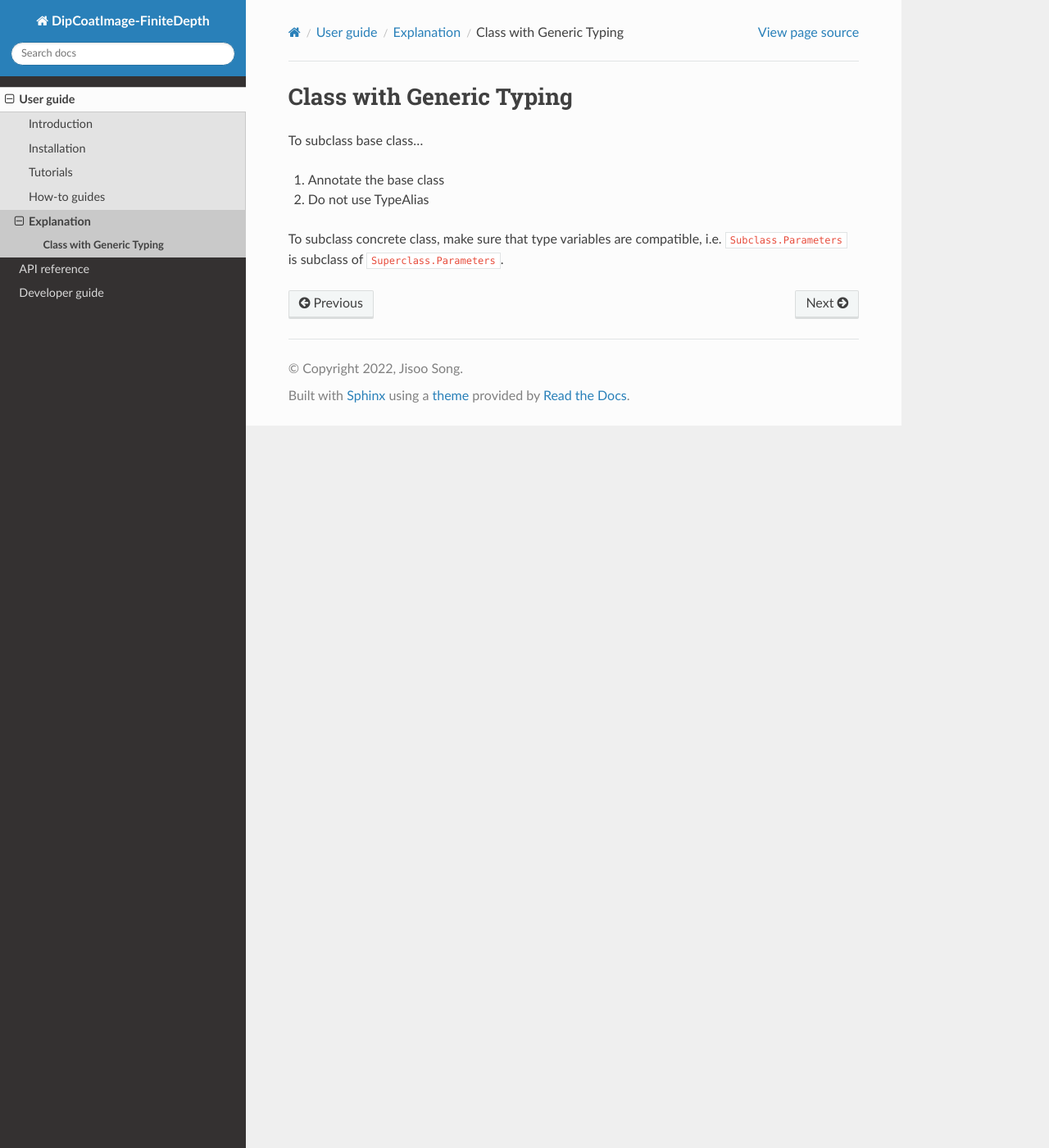
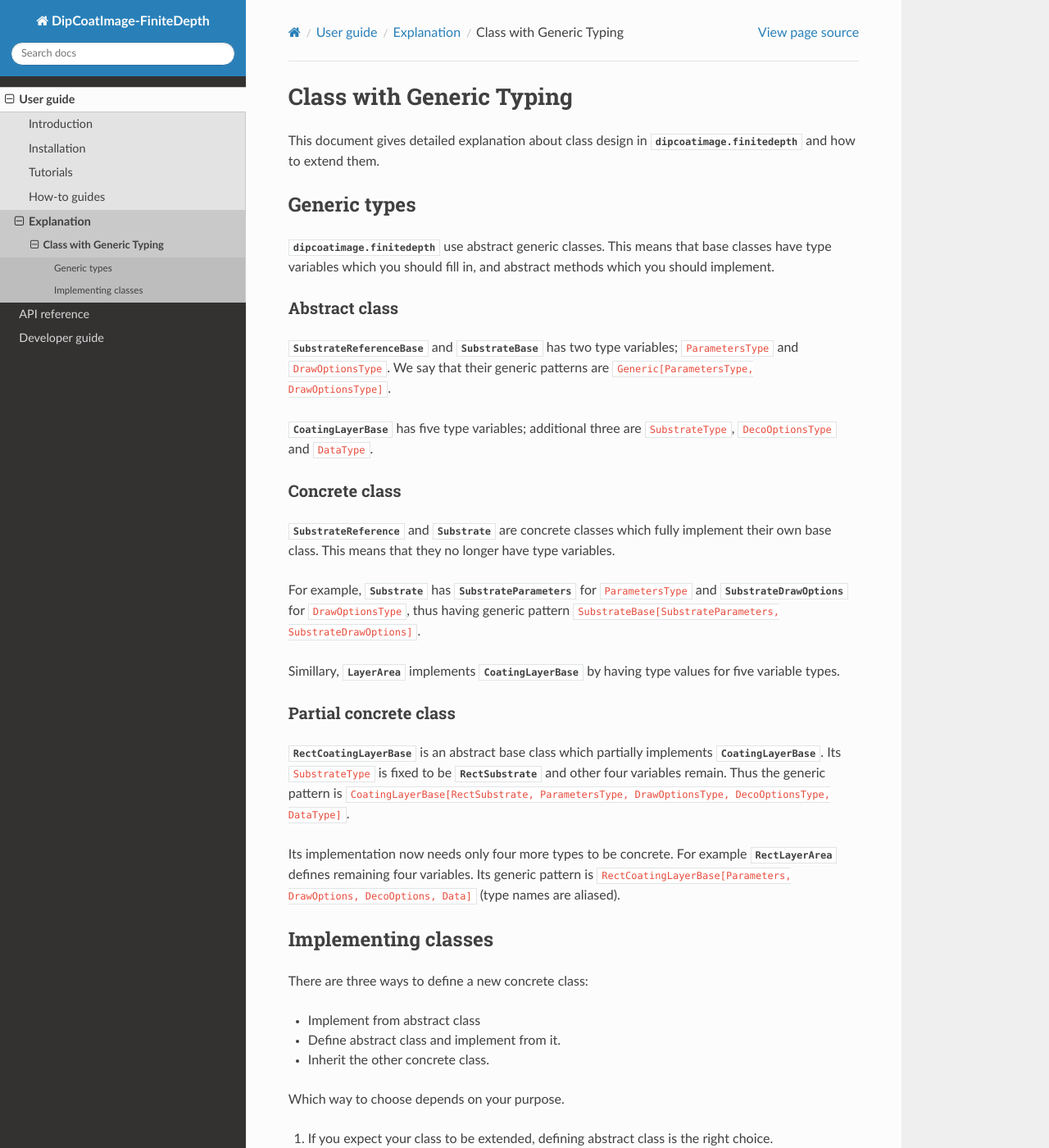
Before and after one commit to dipcoat-image/finitedepth, a Sphinx documentation site: the page built from doc/source/user-guide/explanation/generic-typing.rst, in a window 1280 px wide and 1400 px high. Shown: the whole window at 82% size. Built offline with Sphinx 7.4.7 and the Read the Docs theme 2.0.0, drawn with Linux system fonts in a browser that asks for light colours; some of the changed text lies outside the part shown.

Commit message:
feat: implement CoatingLayer
Enhance generic-typing.rst

```diff
--- a/doc/source/user-guide/explanation/generic-typing.rst
+++ b/doc/source/user-guide/explanation/generic-typing.rst
@@ -2,9 +2,66 @@
 Class with Generic Typing
 =========================
 
-To subclass base class...
+.. currentmodule:: dipcoatimage.finitedepth
 
-1. Annotate the base class
-2. Do not use TypeAlias
+This document gives detailed explanation about class design in :mod:`dipcoatimage.finitedepth` and how to extend them.
 
-To subclass concrete class, make sure that type variables are compatible, i.e. ``Subclass.Parameters`` is subclass of ``Superclass.Parameters``.
+Generic types
+=============
+
+:mod:`dipcoatimage.finitedepth` use abstract generic classes.
+This means that base classes have type variables which you should fill in, and abstract methods which you should implement.
+
+Abstract class
+--------------
+
+:class:`.SubstrateReferenceBase` and :class:`.SubstrateBase` has two type variables; ``ParametersType`` and ``DrawOptionsType``.
+We say that their generic patterns are ``Generic[ParametersType, DrawOptionsType]``.
+
+:class:`.CoatingLayerBase` has five type variables; additional three are ``SubstrateType``, ``DecoOptionsType`` and ``DataType``.
+
+Concrete class
+--------------
+
+:class:`.SubstrateReference` and :class:`.Substrate` are concrete classes which fully implement their own base class.
+This means that they no longer have type variables.
+
+For example, :class:`.Substrate` has :class:`SubstrateParameters <substrate.SubstrateParameters>` for ``ParametersType`` and :class:`SubstrateDrawOptions <substrate.SubstrateDrawOptions>` for ``DrawOptionsType``,
+thus having generic pattern ``SubstrateBase[SubstrateParameters, SubstrateDrawOptions]``.
+
+Simillary, :class:`.LayerArea` implements :class:`.CoatingLayerBase` by having type values for five variable types.
+
+Partial concrete class
+----------------------
+
+:class:`.RectCoatingLayerBase` is an abstract base class which partially implements :class:`CoatingLayerBase`.
+Its ``SubstrateType`` is fixed to be :class:`.RectSubstrate` and other four variables remain.
+Thus the generic pattern is ``CoatingLayerBase[RectSubstrate, ParametersType, DrawOptionsType, DecoOptionsType, DataType]``.
+
+Its implementation now needs only four more types to be concrete.
+For example :class:`.RectLayerArea` defines remaining four variables.
+Its generic pattern is ``RectCoatingLayerBase[Parameters, DrawOptions, DecoOptions, Data]`` (type names are aliased).
+
+
+Implementing classes
+====================
+
+There are three ways to define a new concrete class:
+
+* Implement from abstract class
+* Define abstract class and implement from it.
+* Inherit the other concrete class.
+
+Which way to choose depends on your purpose.
+
+1. If you expect your class to be extended, defining abstract class is the right choice.
+2. If the new class is one-shot, directly implement concrete class.
+3. If you just want to override a few methods, inheriting from concrete class can be good.
+
+:ref:`how-to` provides guide to implement concrete class from abstract class.
+To know how to define new abstract class, :class:`.RectLayerArea` can serve as a good example.
+
+.. note::
+
+   Do not use :obj:`typing.TypeAlias` for type variable values in class attribute definition, e.g. ``Paarameters``.
+   It breaks type inference.
--- a/doc/source/user-guide/how-to/index.rst
+++ b/doc/source/user-guide/how-to/index.rst
@@ -1,3 +1,5 @@
+.. _how-to:
+
 =============
 How-to guides
 =============
```
